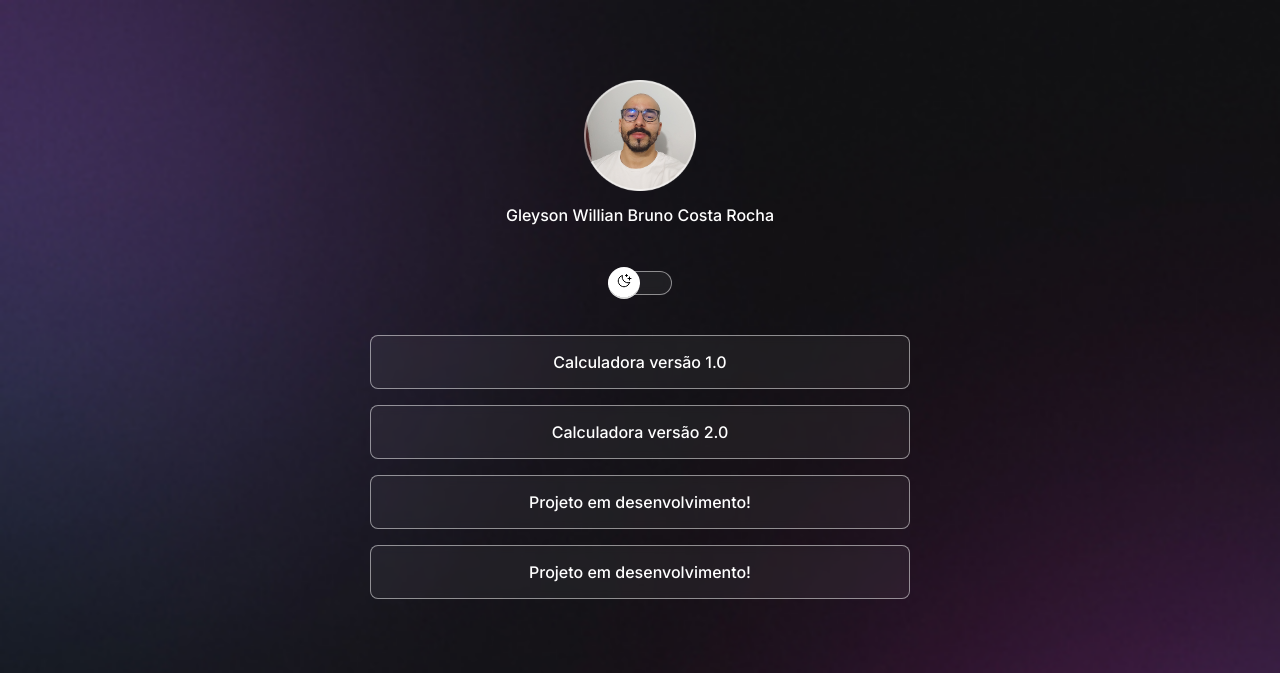
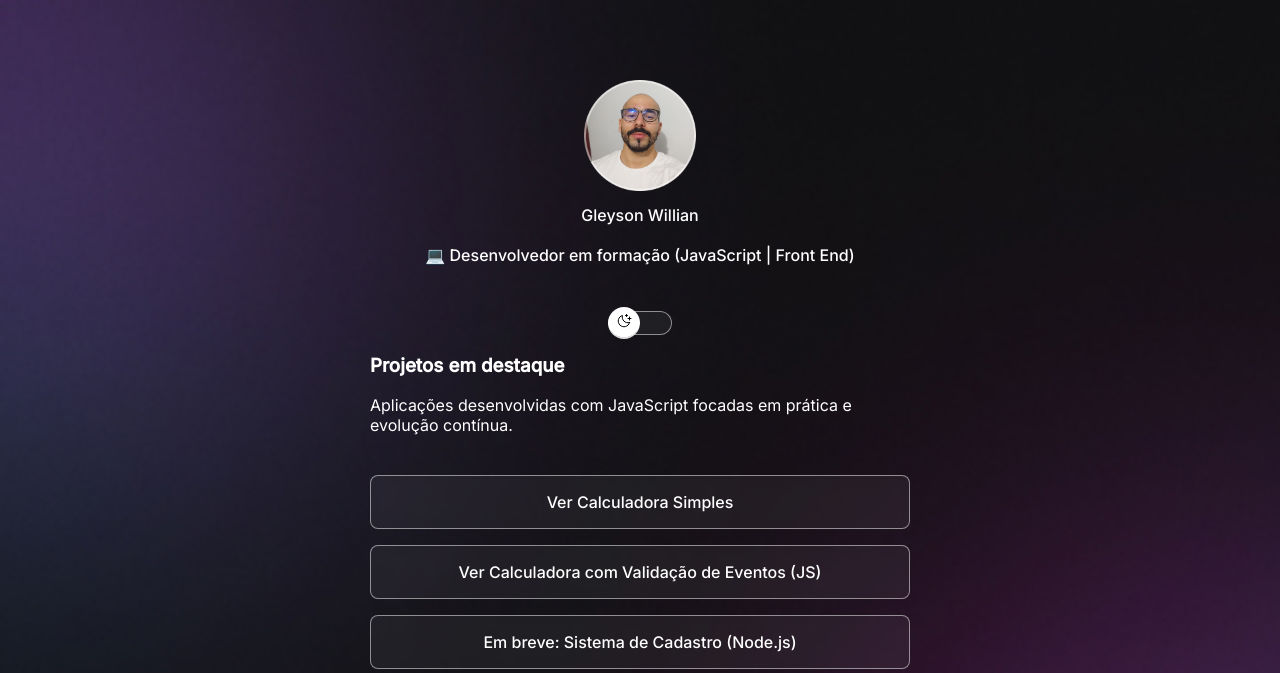
Before and after one commit to GleysonWillian/dev-links-darkmode, a plain HTML site: page index.html in a window 1280 px wide. Shown: the top 673 px of the page. Drawn offline with nearby package versions, Linux system fonts and the light colour scheme.

Commit message:
Atualização de informações do perfil e links de projetos

```diff
--- a/index.html
+++ b/index.html
@@ -17,24 +17,27 @@
     <div id="container">
       <div id="profile">
         <img src="assets/avatar.png" alt="" />
-        <p>Gleyson Willian Bruno Costa Rocha</p>
+        <p>Gleyson Willian</p>
+        <p>💻 Desenvolvedor em formação (JavaScript | Front End)</p>
       </div>
       <div id="switch" onclick="toggleMode()">
         <button></button>
         <span></span>
       </div>
+      <h3>Projetos em destaque</h3>
+      <p>Aplicações desenvolvidas com JavaScript focadas em prática e evolução contínua.</p>
       <ul>
         <li>
-          <a href="calculadora/" target="blank">Calculadora versão 1.0</a>
+          <a href="calculadora/" target="blank">Ver Calculadora Simples</a>
         </li>
         <li>
-          <a href="calculadora-v2.html/" target="blank">Calculadora versão 2.0</a>
+          <a href="calculadora-v2.html/" target="blank">Ver Calculadora com Validação de Eventos (JS)</a>
         </li>
         <li>
-          <a href="#">Projeto em desenvolvimento!</a>
+          <a href="#">Em breve: Sistema de Cadastro (Node.js)</a>
         </li>
         <li>
-          <a href="#">Projeto em desenvolvimento!</a>
+          <a href="#">Em breve: API REST em desenvolvimento.</a>
         </li>
       </ul>
       <div id="social-links">
```
